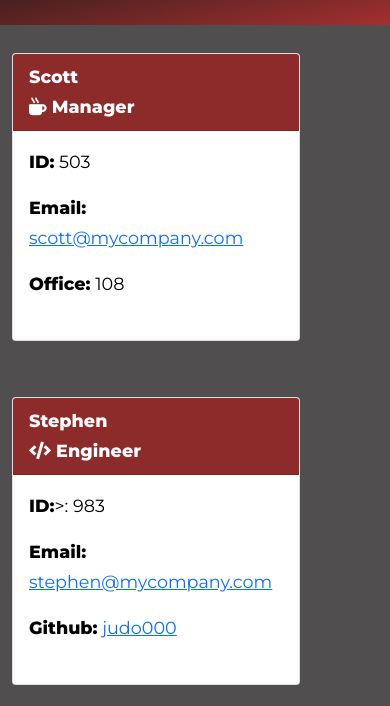
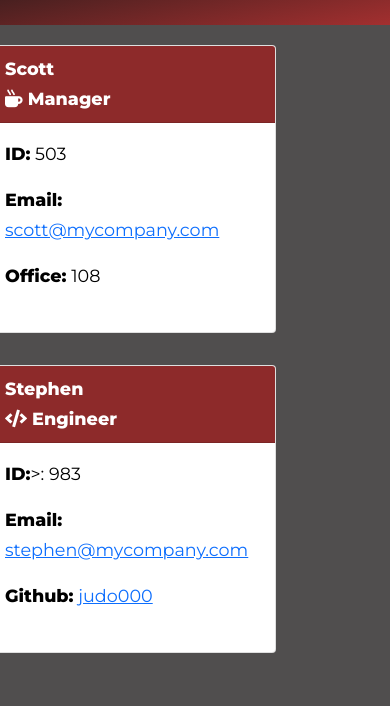
Before and after one commit to judo2000/amazing_team_generator, a website: page dist/index.html in a window 390 px wide. Shown: the part 56-762 px from the top of the page. Drawn offline with nearby package versions, Linux system fonts and the light colour scheme.

Commit message:
editing page styles

```diff
--- a/dist/index.html
+++ b/dist/index.html
@@ -39,10 +39,10 @@
 
     <main>
       <div class="container">
-        <div class="row justify-content-center">
+        <div class="row justify-content-center mt-3">
           <div class="col-12">
             <div class="row justify-content-center">
-              <div class="col-12 col-4 col-lg-3 mx-md-4 mx-sm-0 my-4 py-1">
+              <div class="col-12 col-4 col-lg-3 mx-md-4my-4 py-1">
                 <div class="card">
                   <div class="card-header">
                     Scott <br />
--- a/dist/style.css
+++ b/dist/style.css
@@ -69,8 +69,14 @@ footer {
 @media screen and (max-width: 850px) {
   main {
     margin-bottom: 10%;
+    padding-right: 0;
+    margin-right: 0;
   }
   footer {
     margin-top: 10%;
   }
+  .col-12 {
+    padding: 0;
+    margin: 0;
+  }
 }
```
